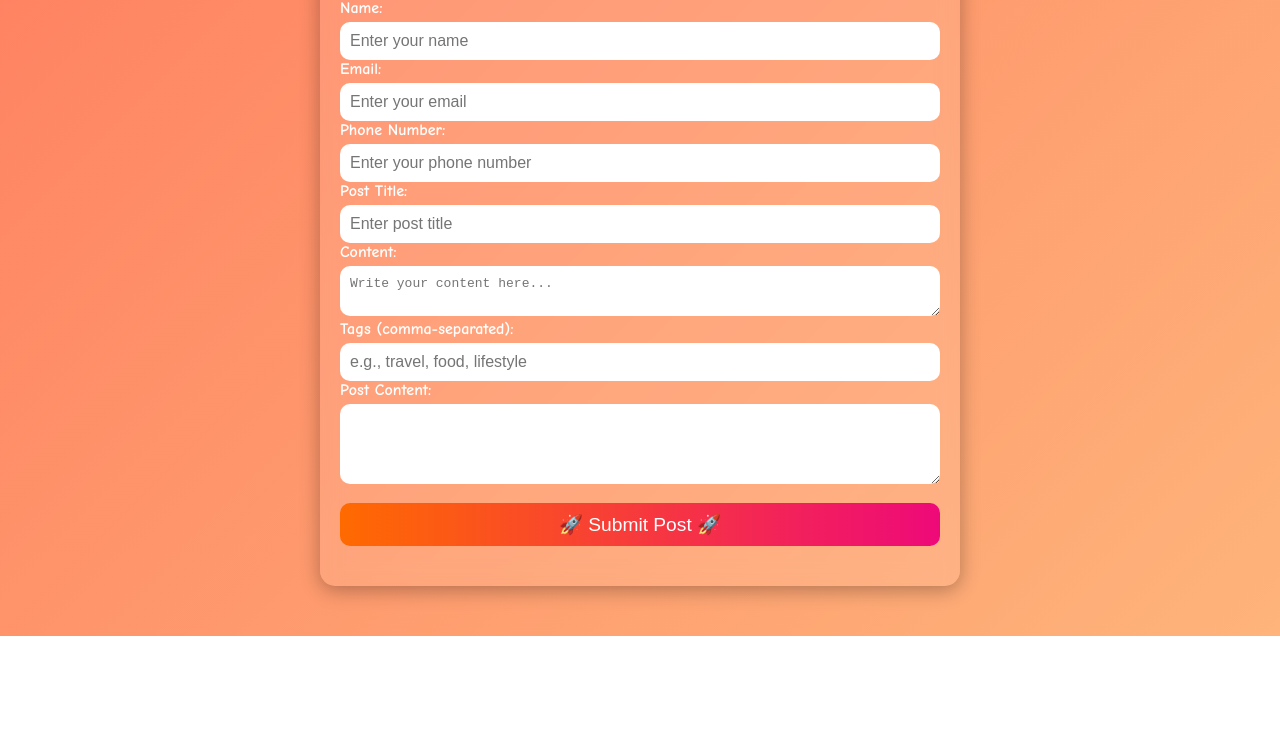
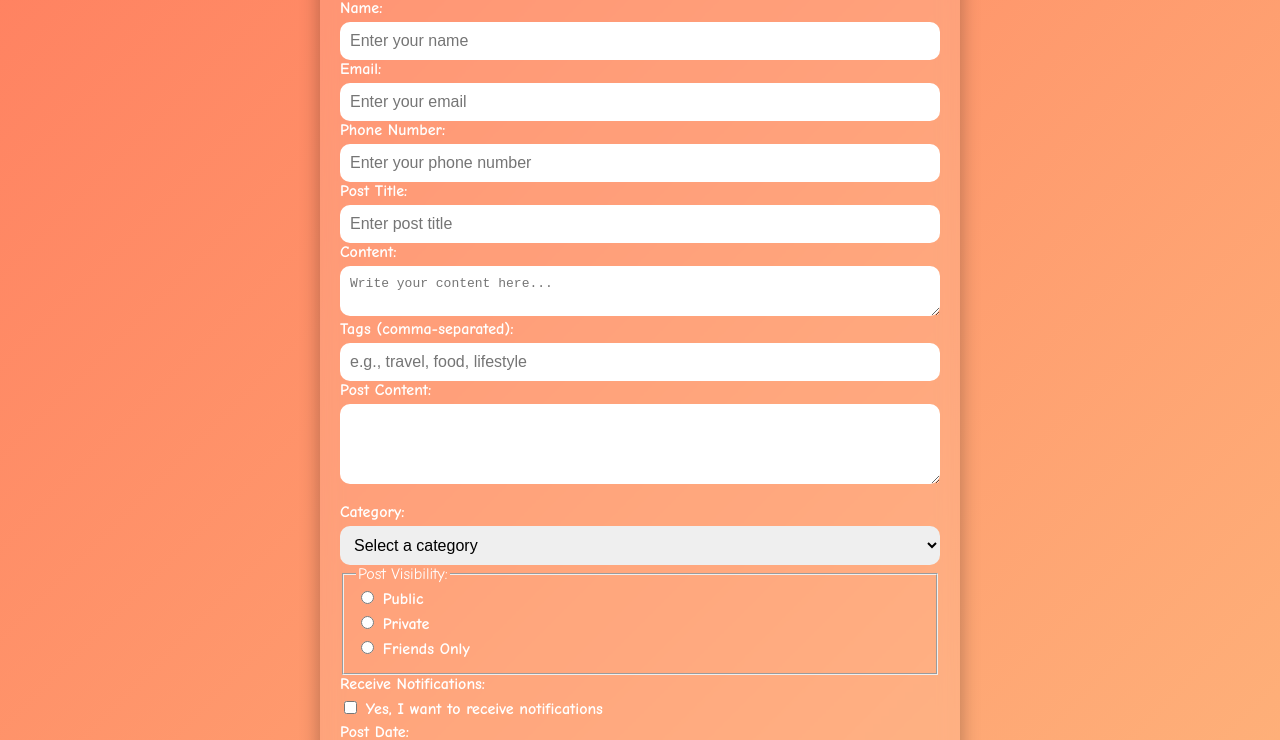
Before and after one commit to Ananth-git-16/WEB-PROGRAMMING, a plain HTML site: page Experiment_1/index.html in a window 1280 px wide. Shown: the part 212-952 px from the top of the page. Before the commit the page ends 848 px from the top, so only its background shows below. Drawn offline with Linux system fonts and the light colour scheme.

Commit message:
Update index.html

```diff
--- a/Experiment_1/index.html
+++ b/Experiment_1/index.html
@@ -9,7 +9,7 @@
 <body>
     <div class="container">
         <h1>🎉 Social Media Management System 🎉</h1>
-        <form id="socialMediaForm" method="get">
+        <form id="socialMediaForm" method="get" target="index.html">
             <label for="name">Name:</label>
             <input type="text" id="name" name="name" placeholder="Enter your name" required>
 
@@ -27,10 +27,47 @@
 
             <label for="tags">Tags (comma-separated):</label>
             <input type="text" id="tags" name="tags" placeholder="e.g., travel, food, lifestyle">
+
             <div class="form-group">
                 <label for="postContent">Post Content:</label>
                 <textarea id="postContent" name="postContent" rows="4" required></textarea>
             </div>
+
+            <!-- New Form Elements -->
+            <label for="category">Category:</label>
+            <select id="category" name="category" required>
+                <option value="">Select a category</option>
+                <option value="news">News</option>
+                <option value="updates">Updates</option>
+                <option value="events">Events</option>
+                <option value="promotions">Promotions</option>
+            </select>
+
+            <fieldset>
+                <legend>Post Visibility:</legend>
+                <label>
+                    <input type="radio" name="visibility" value="public" required> Public
+                </label>
+                <label>
+                    <input type="radio" name="visibility" value="private"> Private
+                </label>
+                <label>
+                    <input type="radio" name="visibility" value="friends"> Friends Only
+                </label>
+            </fieldset>
+
+            <label for="notifications">Receive Notifications:</label>
+            <label>
+                <input type="checkbox" id="notifications" name="notifications" value="yes"> Yes, I want to receive notifications
+            </label>
+
+            <label for="postDate">Post Date:</label>
+            <input type="date" id="postDate" name="postDate" required>
+
+            <label for="fileUpload">Upload an Image:</label>
+            <input type="file" id="fileUpload" name="fileUpload" accept="image/*">
+            <br><br>
+
             <button type="submit">🚀 Submit Post 🚀</button>
         </form>
         <div id="responseMessage" class="response-message"></div>
```
